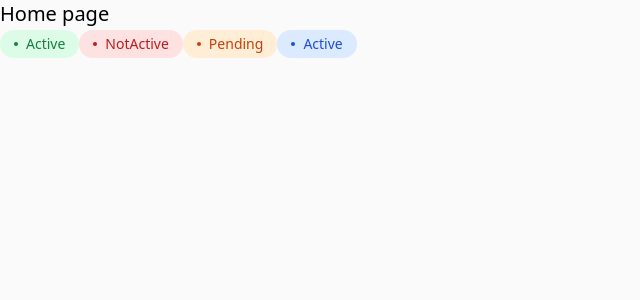
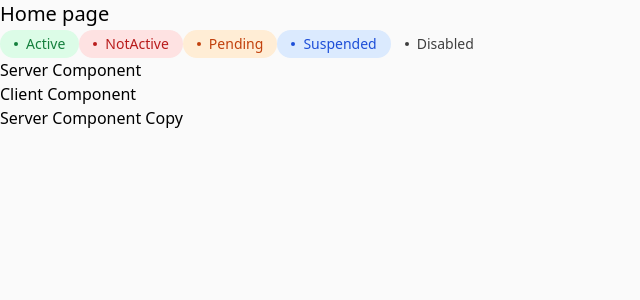
Before and after one commit to Samokhvalova-Nata/CRM_Next.js, a Next.js app: page / in a window 1280 px wide. Shown: the top 300 px of the page, without its empty margins (0-640 px from the left). Built offline with nearby package versions, Linux system fonts and the light colour scheme.

Commit message:
Add clsx and components

```diff
--- a/package.json
+++ b/package.json
@@ -10,6 +10,7 @@
   },
   "dependencies": {
     "autoprefixer": "^10.4.16",
+    "clsx": "^2.1.0",
     "eslint-config-prettier": "^9.1.0",
     "next": "14.0.4",
     "postcss": "^8.4.33",
--- /dev/null
+++ b/src/app/components/client-component.tsx
@@ -0,0 +1,20 @@
+'use client';
+
+import React from "react";
+
+
+export interface ClientComponentProps {
+    children?: React.ReactNode;
+};
+
+export default function ClientComponent({ children }: ClientComponentProps) {
+    console.log('Client Component');
+
+    return (
+        <div>
+            <span>Client Component</span>
+
+            {children}
+        </div>
+    );
+};
--- /dev/null
+++ b/src/app/components/server-component copy.tsx
@@ -0,0 +1,18 @@
+import { headers } from "next/headers";
+import React from "react";
+
+export interface ServerComponentProps {
+    children?: React.ReactNode;
+};
+
+export default function ServerComponentCopy({ children }: ServerComponentProps) {
+    console.log('Server Component Copy');
+    console.log(headers());
+
+    return (
+        <div>
+            <span>Server Component Copy</span>
+            {children}
+        </div>
+    );
+};
--- /dev/null
+++ b/src/app/components/server-component.tsx
@@ -0,0 +1,16 @@
+import React from "react";
+
+export interface ServerComponentProps {
+    children?: React.ReactNode;
+};
+
+export default function ServerComponent({ children }: ServerComponentProps) {
+    console.log('Server Component');
+
+    return (
+        <div>
+            <span>Server Component</span>
+            {children}
+        </div>
+    );
+};
--- a/src/app/components/status-label.tsx
+++ b/src/app/components/status-label.tsx
@@ -1,4 +1,5 @@
 import React from "react";
+import clsx from 'clsx';
 
 export enum Status {
     Active = 'active',
@@ -9,22 +10,27 @@ export enum Status {
 
 export interface StatusLabelProps {
     children: React.ReactNode;
-    status: Status;
+    status?: Status;
+    disabled?: boolean;
 };
 
 
-export default function StatusLabel({children, status}: StatusLabelProps) {
+export default function StatusLabel({children, status, disabled}: StatusLabelProps) {
+    // console.log(process.env.CRM_SECRET_KEY)
     return (
     <div
-        className={`inline-flex items-center py-1 px-3.5 rounded-3xl text-sm font-medium ${
-            (status === Status.Active && 'text-green-700 bg-green-100') ||
-            (status === Status.NotActive && 'text-red-700 bg-red-100') ||
-            (status === Status.Pending && 'text-orange-700 bg-orange-100') ||
-            (status === Status.Suspended && 'text-blue-700 bg-blue-100') ||
-            ''
-        }`}>
+        className={clsx(
+            'inline-flex items-center py-1 px-3.5 rounded-3xl text-sm font-medium',
+            status === Status.Active && 'text-green-700 bg-green-100',
+            status === Status.NotActive && 'text-red-700 bg-red-100',
+            status === Status.Pending && 'text-orange-700 bg-orange-100',
+            status === Status.Suspended && 'text-blue-700 bg-blue-100',
+            {
+                ['opacity-75 cursor-not-allowed']: disabled,
+            },
+        )}>
             <div className="w-1 h-1 mr-2 rounded-full bg-current"/>
             {children}
     </div>
-    )
+    );
 };
--- a/src/app/page.tsx
+++ b/src/app/page.tsx
@@ -1,13 +1,23 @@
+import ClientComponent from "./components/client-component";
+import ServerComponent from "./components/server-component";
+import ServerComponentCopy from "./components/server-component copy";
 import StatusLabel, {Status} from "./components/status-label";
+import { headers } from 'next/headers';
 
 export default function Home() {
+
   return (
     <main>
       <h1 className="text-xl">Home page</h1>
       <StatusLabel status={Status.Active}>Active</StatusLabel>
       <StatusLabel status={Status.NotActive}>NotActive</StatusLabel>
       <StatusLabel status={Status.Pending}>Pending</StatusLabel>
-      <StatusLabel status={Status.Suspended}>Active</StatusLabel>
+      <StatusLabel status={Status.Suspended}>Suspended</StatusLabel>
+      <StatusLabel disabled={true}>Disabled</StatusLabel>
+      <ServerComponent/>
+      <ClientComponent>
+        <ServerComponentCopy/>
+      </ClientComponent>
     </main>
   )
 };
```
Also changed, not shown: src/app/companies/page.tsx (added), 1 other file (tests, documents, lock files or other folders).
